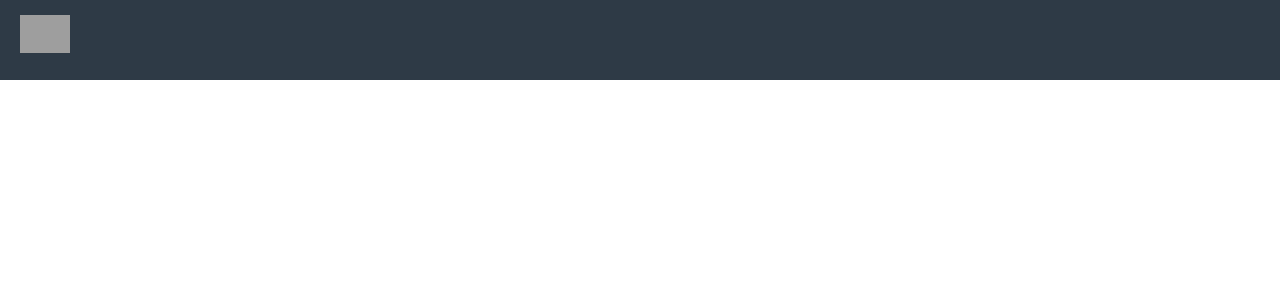
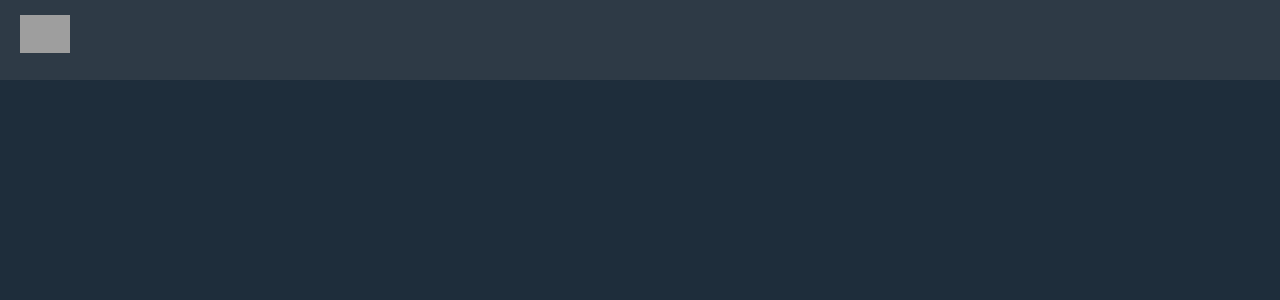
Before and after one commit to marcomaione/vue-dischi, a Vue app: page / in a window 1280 px wide. Shown: the top 300 px of the page. Built offline with nearby package versions, Linux system fonts and the light colour scheme; grey boxes are pictures that could not be loaded.

Commit message:
aggiornamento

```diff
--- a/src/App.vue
+++ b/src/App.vue
@@ -1,23 +1,27 @@
 <template>
   <div id="app">
     <myHeader></myHeader>
+    <myMain></myMain>
   </div>
 </template>
 
 <script>
 import myHeader from './components/myHeader.vue';
 
+import myMain from './components/myMain.vue';
+
 
 export default {
   name: 'App',
   components: {
-    myHeader
+    myHeader,
+    myMain,
 
   }
 }
 </script>
 
-<style lang="scss" scoped>
+<style lang="scss">
 
 
 </style>
--- /dev/null
+++ b/src/components/myMain.vue
@@ -0,0 +1,19 @@
+<template>
+  <div class="list">
+
+  </div>
+</template>
+
+<script>
+export default {
+    name:"myMain",
+
+}
+</script>
+
+<style lang="scss">
+.list {
+    min-height: 100vh;
+    background-color:#1e2d3b ;
+}
+</style>
--- a/src/main.js
+++ b/src/main.js
@@ -7,3 +7,5 @@
 new Vue({
   render: h => h(App),
 }).$mount('#app')
+
+import "bootstrap/dist/js/bootstrap.js"
```
